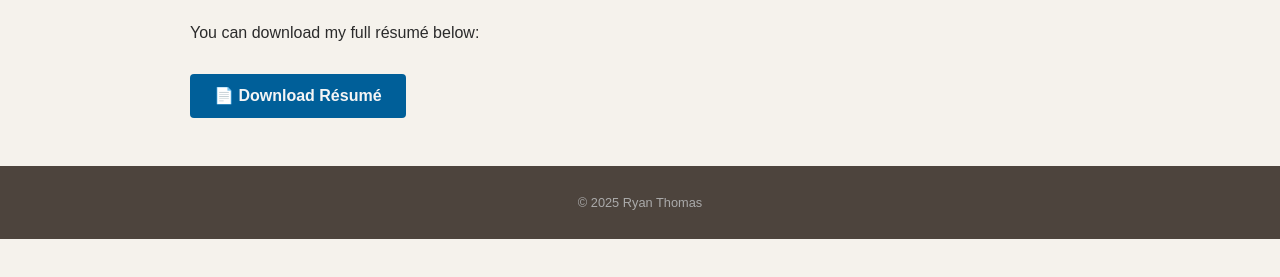
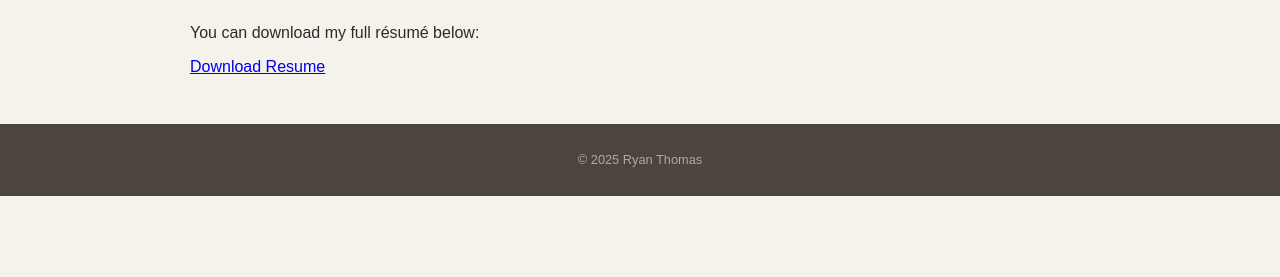
Before and after one commit to ryanlistens/ryan-portfolio, a plain HTML site: page resume.html in a window 1280 px wide. Shown: the part 201-478 px from the top of the page. Drawn offline with Linux system fonts and the light colour scheme.

Commit message:
Update resume.html

```diff
--- a/resume.html
+++ b/resume.html
@@ -21,7 +21,7 @@
     <section>
       <h2>Résumé</h2>
       <p>You can download my full résumé below:</p>
-      <a href="assets/resume.pdf" class="cta" download>📄 Download Résumé</a>
+      <a href="Ryan_Thomas_Resume.docx" download class="resume-btn">Download Resume</a>
     </section>
   </main>
   <footer>
```
